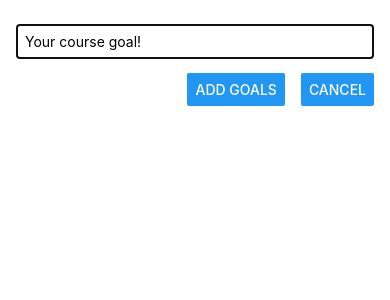
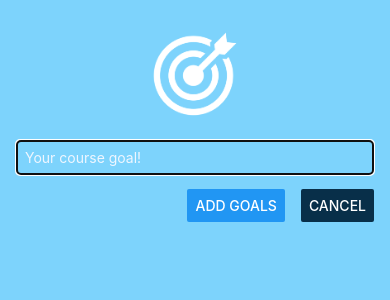
Before and after one commit to syedfaheem27/React-Native-Projects, a React Native app: screen / in a window 390 px wide. Both pictures are taken after a click on the button "ADD NEW GOAL". Shown: the top 300 px of the page. Built offline with nearby package versions, Linux system fonts and the light colour scheme.

Commit message:
Add image and tweak styles

```diff
--- a/App.js
+++ b/App.js
@@ -1,5 +1,6 @@
 import { useState } from "react";
 import { StyleSheet, View, FlatList, Button } from "react-native";
+import { StatusBar } from "expo-status-bar";
 import GoalItem from "./components/GoalItem";
 import GoalInput from "./components/GoalInput";
 
@@ -30,6 +31,8 @@
   }
 
   return (
+    <>
+      <StatusBar style="dark" />
       <View style={styles.appContainer}>
         <View style={styles.button}>
           <Button title="Add New Goal" onPress={openModal} />
@@ -55,6 +58,7 @@
           />
         </View>
       </View>
+    </>
   );
 }
 
@@ -66,7 +70,6 @@
   },
   goalsContainer: {
     flex: 5,
-    backgroundColor: "#dbeafe",
     opacity: 0.6,
     padding: 4,
   },
--- a/app.json
+++ b/app.json
@@ -7,6 +7,7 @@
     "icon": "./assets/icon.png",
     "userInterfaceStyle": "light",
     "newArchEnabled": true,
+    "backgroundColor": "#bae6fd",
     "splash": {
       "image": "./assets/splash-icon.png",
       "resizeMode": "contain",
--- a/components/GoalInput.js
+++ b/components/GoalInput.js
@@ -1,5 +1,12 @@
 import { useState } from "react";
-import { Button, TextInput, View, StyleSheet, Modal } from "react-native";
+import {
+  Button,
+  TextInput,
+  View,
+  StyleSheet,
+  Modal,
+  Image,
+} from "react-native";
 
 const GoalInput = ({ onAddGoal, visible, onCloseModal }) => {
   const [enteredText, setEnteredText] = useState("");
@@ -16,11 +23,16 @@
   return (
     <Modal visible={visible} animationType="slide">
       <View style={styles.inputContainer}>
+        <Image
+          style={styles.img}
+          source={require("../assets/images/goal.png")}
+        />
         <TextInput
           style={styles.textInp}
           placeholder="Your course goal!"
           onChangeText={inputChangeHandler}
           value={enteredText}
+          placeholderTextColor="#eff6ff"
         />
         <View style={styles.buttonContainer}>
           <View style={styles.button}>
@@ -28,7 +40,7 @@
           </View>
 
           <View style={[styles.button, styles.btnRightEnd]}>
-            <Button title="Cancel" onPress={onCloseModal} />
+            <Button title="Cancel" onPress={onCloseModal} color="#082f49" />
           </View>
         </View>
       </View>
@@ -39,20 +51,24 @@
 const styles = StyleSheet.create({
   inputContainer: {
     flex: 1,
-    borderBottomWidth: 1,
-    borderColor: "gray",
     alignItems: "center",
     justifyContent: "flex-start",
-    marginBottom: 24,
     paddingVertical: 24,
     paddingHorizontal: 16,
+    backgroundColor: "#7dd3fc",
+  },
+  img: {
+    width: 100,
+    height: 100,
+    marginBottom: 16,
   },
   textInp: {
     width: "100%",
     borderWidth: 1,
-    borderColor: "gray",
+    borderColor: "#eff6ff",
     padding: 8,
     marginBottom: 6,
+    borderRadius: 4,
   },
   buttonContainer: {
     flexDirection: "row",
--- a/components/GoalItem.js
+++ b/components/GoalItem.js
@@ -27,8 +27,8 @@
   },
   goalText: {
     padding: 6,
-    color: "#172554",
-    fontWeight: "500",
+    color: "#ffff",
+    fontWeight: "700",
   },
 });
 
```
Also changed, not shown: assets/images/goal.png (added). Lines whose indentation alone changed are shown as unchanged.
